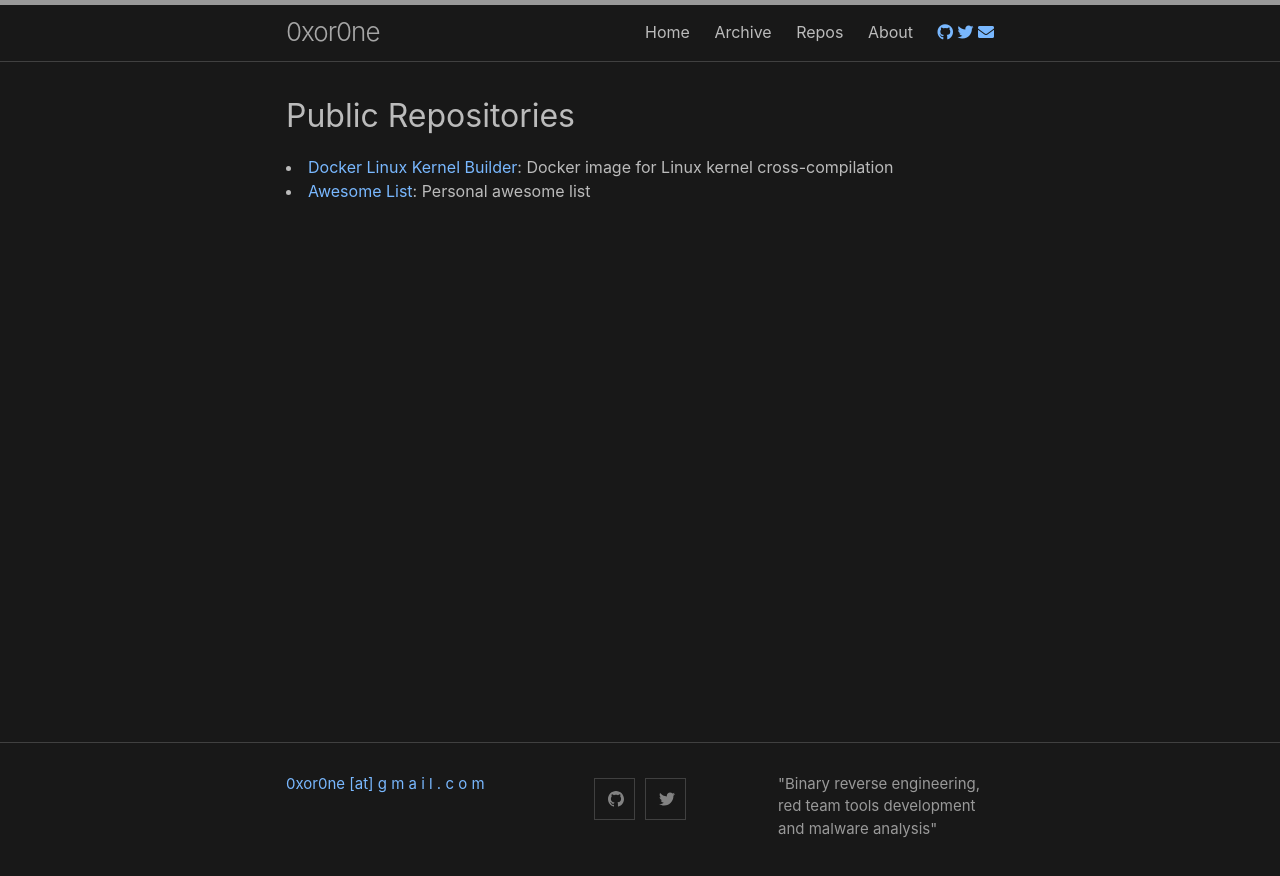
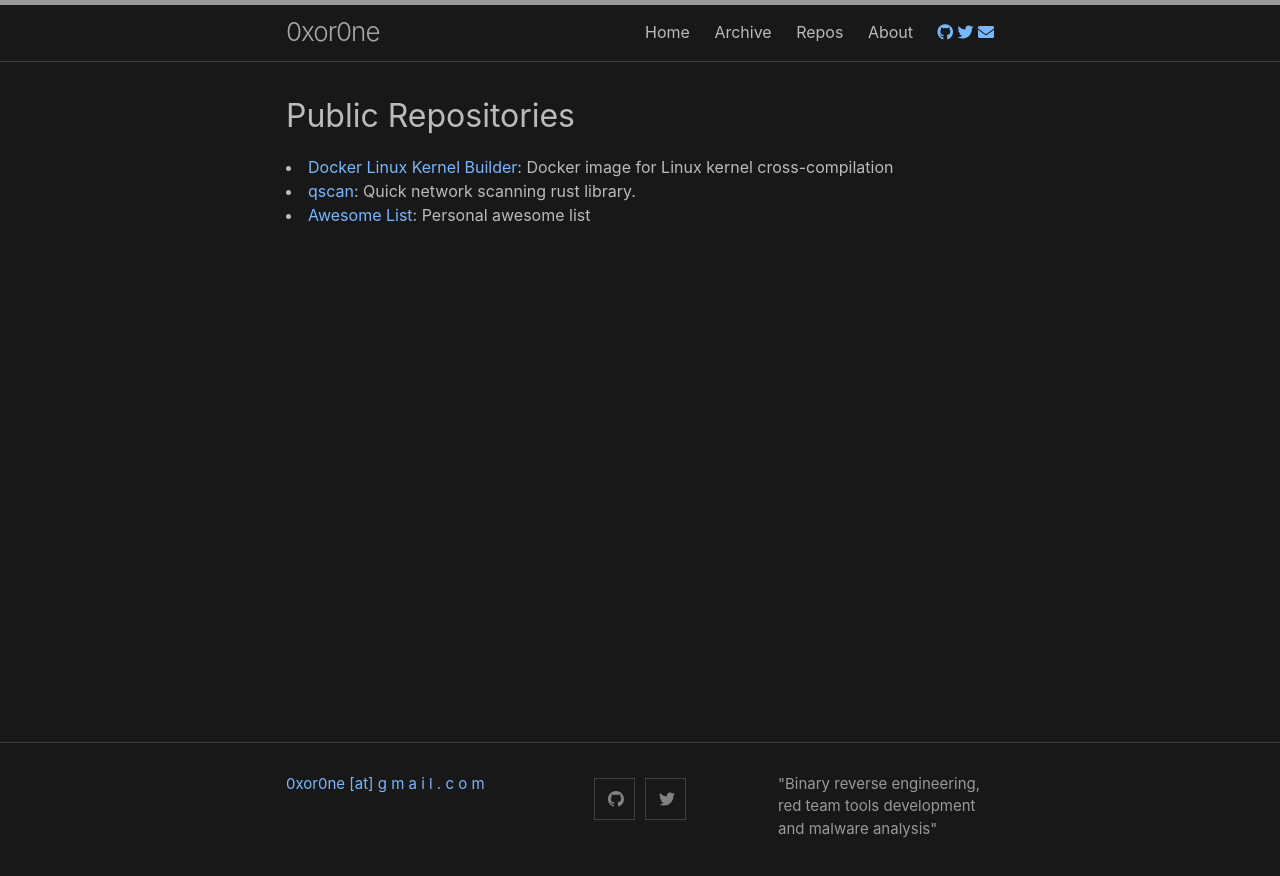
Before and after one commit to 0xor0ne/0xor0ne.github.io, a Jekyll site: the page built from repos.md, in a window 1280 px wide. Shown: the top 876 px of the page. Built offline with Jekyll 4.4.1, drawn with Linux system fonts in a browser that asks for light colours; nearby versions of some CDN libraries.

Commit message:
Add link to qscan repository

```diff
--- a/repos.md
+++ b/repos.md
@@ -8,5 +8,9 @@ title: Public Repositories
 </li>
 
 <li>
+  <a href="https://github.com/0xor0ne/qscan" target="_blank">qscan</a>: Quick network scanning rust library.
+</li>
+
+<li>
   <a href="https://github.com/0xor0ne/awesome-list" target="_blank">Awesome List</a>: Personal awesome list
 </li>
```
